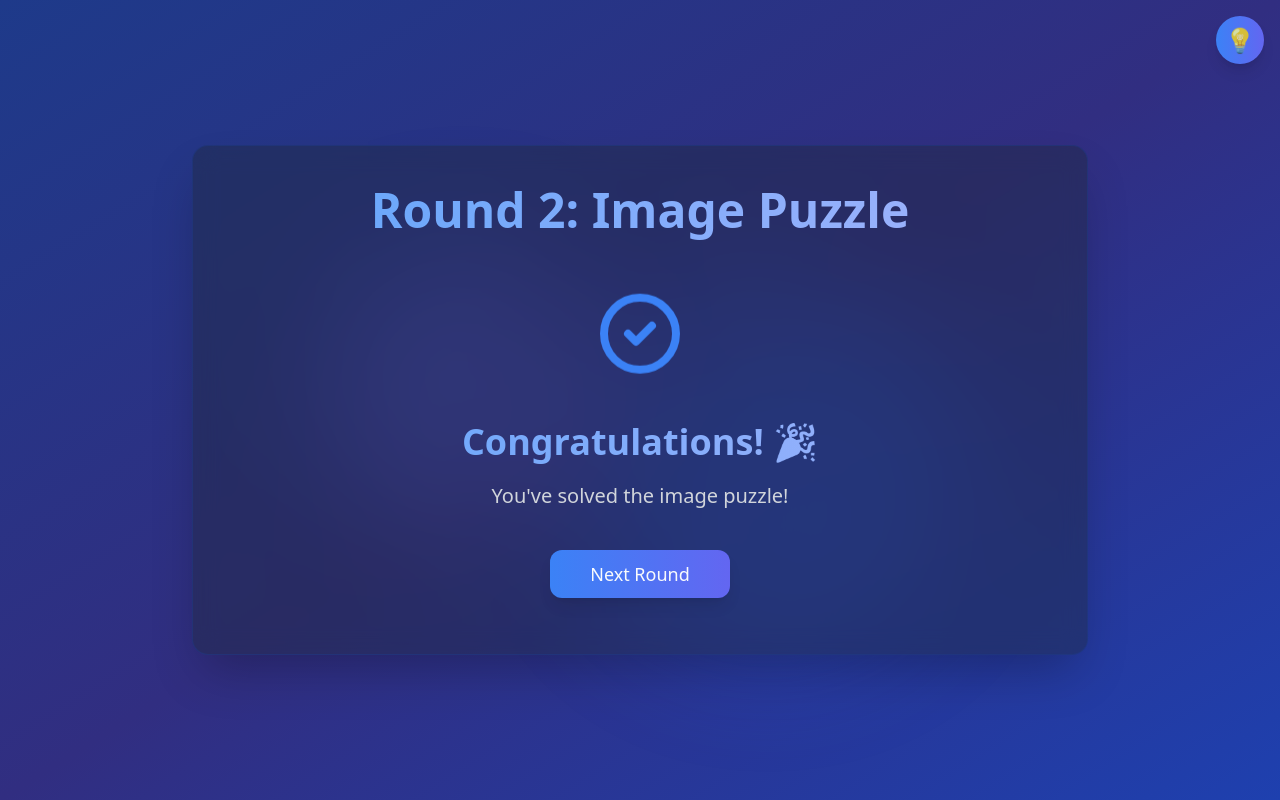
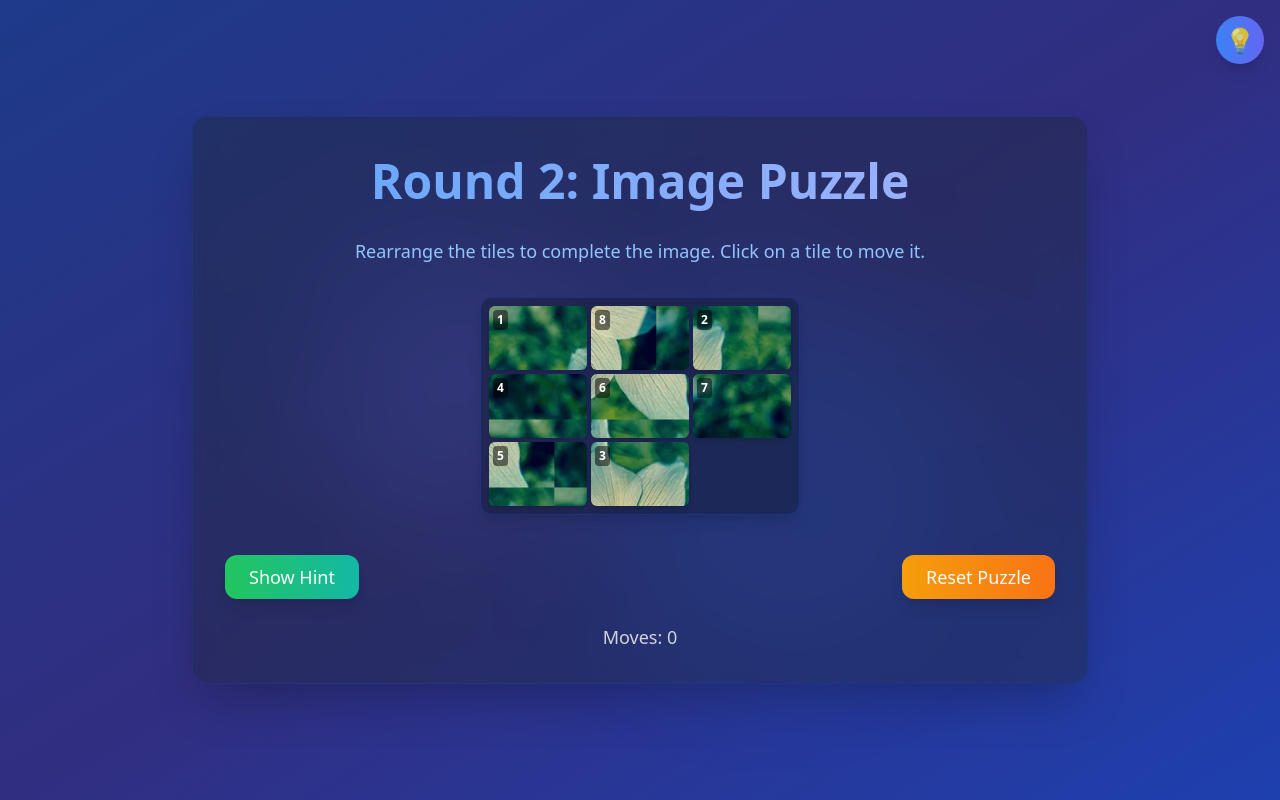
Before and after one commit to TermiXD-25654/Farewell_2k25, a React (Vite) app: page /round2 in a window 1280 px wide. Built offline with nearby package versions, Linux system fonts and the light colour scheme; the HTML template or start-up script is replaced by a standard one.

Commit message:
Fix some issues

```diff
--- a/src/pages/Round1Page.jsx
+++ b/src/pages/Round1Page.jsx
@@ -103,7 +103,7 @@ const Round1Page = () => {
       <div className="z-10 max-w-4xl w-full">
         {!showCongrats ? (
           <div className="bg-gray-800/40 backdrop-blur-md rounded-2xl p-8 border border-purple-900/50 shadow-2xl animate-fade-in">
-            <h1 className="text-5xl font-bold mb-8 text-center text-transparent bg-clip-text bg-gradient-to-r from-purple-400 to-pink-300">
+            <h1 className="p-2 text-5xl font-bold mb-8 text-center text-transparent bg-clip-text bg-gradient-to-r from-purple-400 to-pink-300">
               Round 1: Emoji Puzzle
             </h1>
 
@@ -153,7 +153,7 @@ const Round1Page = () => {
               </svg>
             </div>
 
-            <h2 className="text-4xl font-bold mb-4 text-transparent bg-clip-text bg-gradient-to-r from-green-400 to-teal-300">Congratulations! 🎉</h2>
+            <h2 className="p-4 text-4xl font-bold mb-4 text-transparent bg-clip-text bg-gradient-to-r from-green-400 to-teal-300">Congratulations! 🎉</h2>
             <p className="text-xl mb-8 text-gray-300">You've solved the emoji puzzle!</p>
 
             <Button
--- a/src/pages/Round2Page.jsx
+++ b/src/pages/Round2Page.jsx
@@ -64,7 +64,7 @@ const Round2Page = () => {
   const emptyTileIndex = totalTiles - 1; // The last tile is the empty one
 
   const [tiles, setTiles] = useState([]);
-  const [completed, setCompleted] = useState(true);
+  const [completed, setCompleted] = useState(false);
   const [showLOL, setShowLOL] = useState(false);
   const [showConfetti, setShowConfetti] = useState(false);
   const [showFakeError, setShowFakeError] = useState(false);
--- a/src/pages/Round4Page.jsx
+++ b/src/pages/Round4Page.jsx
@@ -7,7 +7,7 @@ import qr from '../assets/qr-code.png';
 // These values will be provided by you later
 const ROUND_4_CONFIG = {
   encryptedMessage: "b'gAAAAABoAB-Av3v3zZpHQzCi_r33n3kztO4iaDG53KFIOJuvVBbh51E-BuAf5IzlhayVX87wq-5UXAlbDCoqAeNdlyTVnVRA31MnRVCQswJhgBBqwAFOu07MWmZ-2Vn1Q9nRYW7XeolJ'", // Example binary message
-  correctAnswer: 'Asla Hum bhi rakhte hai, LADDAR!', // Example decoded answer
+  correctAnswer: 'Asla Hum bhi rakhte hai LADDAR', // Example decoded answer
   buttonsEscapeAttempts: 30 // After this many attempts, the button will stop moving
 };
 
--- a/src/pages/Round5Page.jsx
+++ b/src/pages/Round5Page.jsx
@@ -8,7 +8,7 @@ import clueImage from '../assets/round5-image.jpg';
 // These values will be provided by you later
 const ROUND_5_CONFIG = {
   imagePath: '/src/assets/round5-image.jpg', // Corrected path to the image
-  correctAnswer: 'EMR_Domains', // The answer to the image puzzle
+  correctAnswer: 'EMR Domains', // The answer to the image puzzle
   freezeDuration: 30000 // Duration in milliseconds (30 seconds) to simulate website not responding
 };
 
@@ -248,7 +248,7 @@ const Round5Page = () => {
               </svg>
             </div>
 
-            <h2 className="text-4xl font-bold mb-4 text-transparent bg-clip-text bg-gradient-to-r from-green-400 to-teal-300">Congratulations! 🎉</h2>
+            <h2 className="p-2 text-4xl font-bold mb-4 text-transparent bg-clip-text bg-gradient-to-r from-green-400 to-teal-300">Congratulations! 🎉</h2>
             <p className="text-xl mb-10 text-gray-300">You've completed the image challenge!</p>
 
             <Button
```
